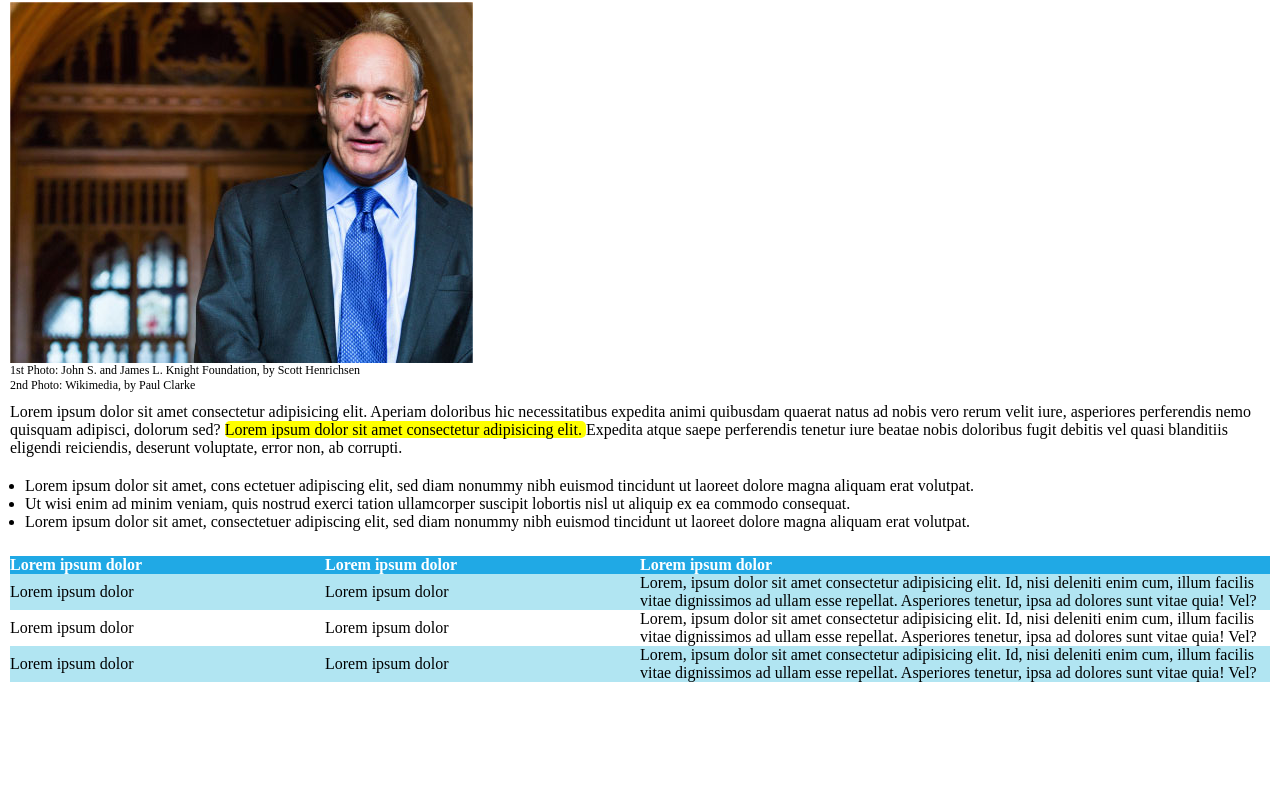
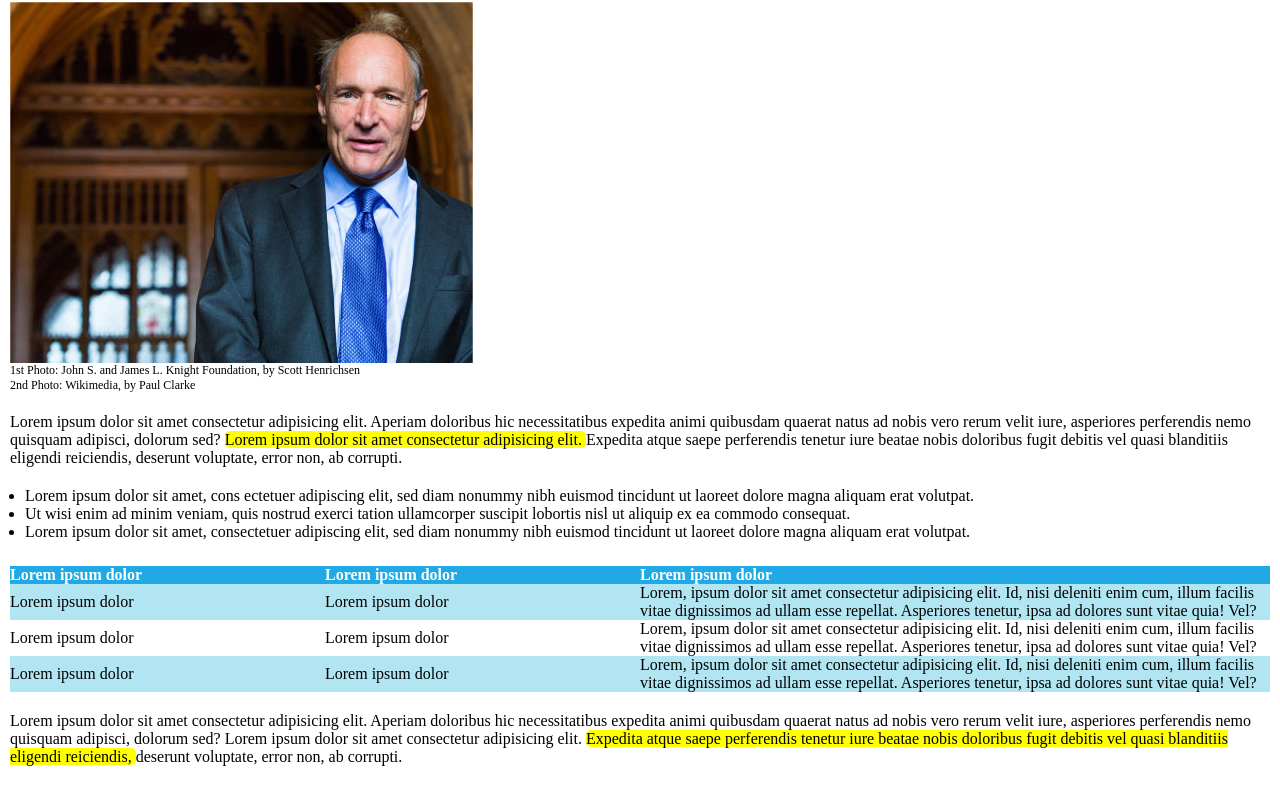
Before and after one commit to sofiacottone/html-css-booleaner, a plain HTML site: page index.html in a window 1280 px wide. Shown: the part 560-1356 px from the top of the page. Before the commit the page ends 1252 px from the top, so only its background shows below. Drawn offline with Linux system fonts and the light colour scheme.

Commit message:
feat: add 2nd paragraph

```diff
--- a/index.html
+++ b/index.html
@@ -82,6 +82,17 @@
                     </tr>
                 </tbody>
             </table>
+            <p class="lorem-p">Lorem ipsum dolor sit amet consectetur adipisicing elit. Aperiam doloribus hic
+                necessitatibus expedita
+                animi quibusdam quaerat natus ad nobis vero rerum velit iure, asperiores perferendis nemo quisquam
+                adipisci, dolorum sed? Lorem ipsum dolor sit amet consectetur adipisicing elit.
+                <span class="highlight-text">
+                    Expedita atque saepe
+                    perferendis tenetur iure beatae nobis doloribus fugit debitis vel quasi blanditiis eligendi
+                    reiciendis,
+                </span>
+                deserunt voluptate, error non, ab corrupti.
+            </p>
         </article>
     </main>
 </body>
--- a/style.css
+++ b/style.css
@@ -53,7 +53,7 @@ figcaption {
 }
 
 .lorem-p {
-    padding: 10px 0 20px 0;
+    padding: 20px 0;
 }
 
 .highlight-text {
```
